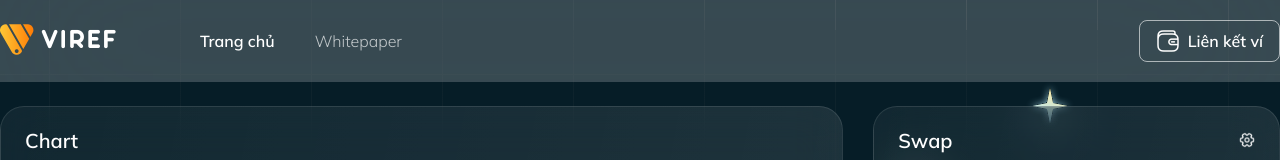
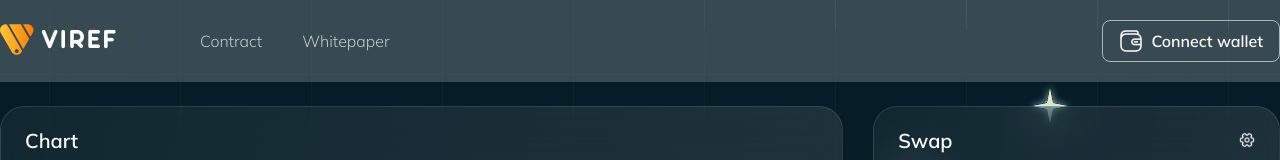
Before and after one commit to viref/exchange, a Vue app: page / in a window 1280 px wide. Shown: the top 160 px of the page. Built offline with nearby package versions, Linux system fonts and the light colour scheme.

Commit message:
add contract menu

```diff
--- a/src/App.vue
+++ b/src/App.vue
@@ -4,14 +4,14 @@
       <div class="container">
         <a href="https://viref.net" class="logo"><img src="./assets/viref-logo.png" /></a>
         <ul class="menu">
-          <li><a href="https://viref.net" class="active">Trang chủ</a></li>
-          <!-- <li><a href="https://blog.viref.net">Blogs</a></li> -->
+          <!-- <li><a href="https://viref.net" class="active">Home</a></li> -->
+          <li><a href="https://bscscan.com/address/0x2b7Cc0556F82A23e17eD47339081c0160CCC64FC#code" target="_blank">Contract</a></li>
           <li><a href="https://whitepaper.viref.net">Whitepaper</a></li>
         </ul>
         <div class="right-item" >
           <a class="outline-button" href="#" @click.prevent="connectWallet">
             <img src="./assets/wallet.png" />
-            {{ accounts[0] || "Liên kết ví" }}
+            {{ accounts[0] || "Connect wallet" }}
           </a>
           <user-popup v-if="accounts[0]" />
         </div>
```
